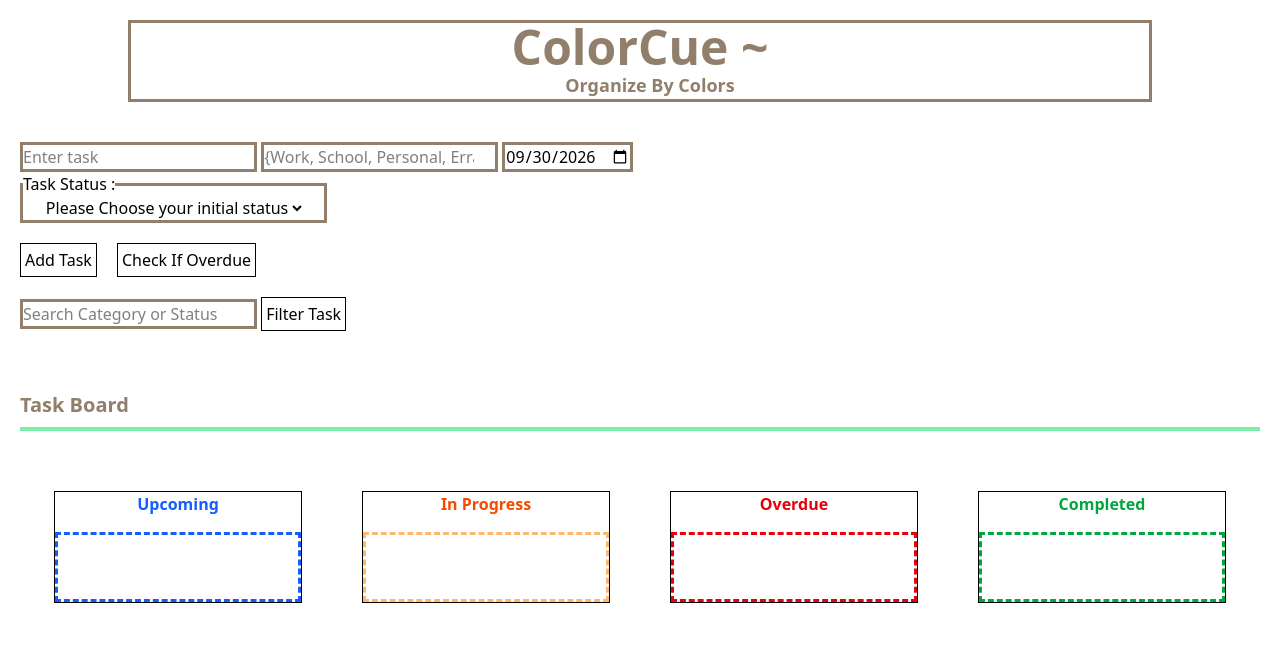
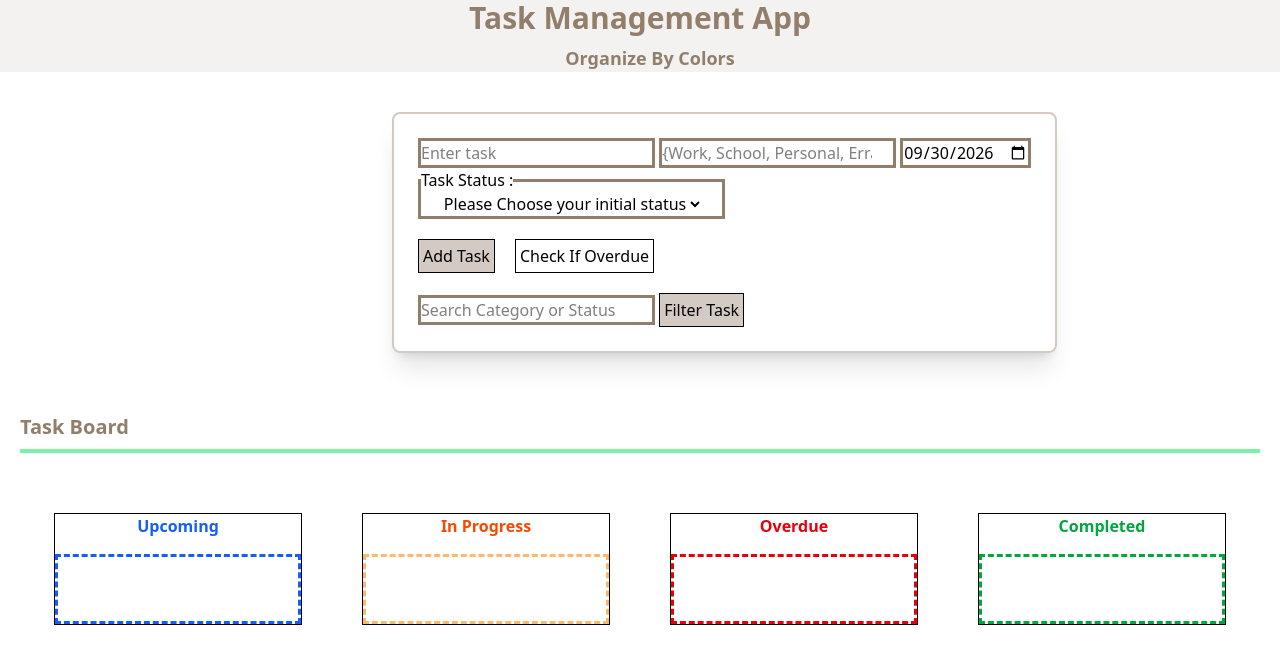
Before and after one commit to rhundal/ps-sba-4-task-management-app, a website: page index.html in a window 1280 px wide. Drawn offline with nearby package versions, Linux system fonts and the light colour scheme.

Commit message:
updated styling

```diff
--- a/index.html
+++ b/index.html
@@ -16,15 +16,17 @@
     <!--grid grid-rows-2-->
     <!-- <div class=""> -->
 
-    <header class="w-full mx-auto border-3 border-[#917f6b] max-w-5xl mt-5 mb-5 justify-center text-center">
-        <h1 class=" text-[#917f6b] font-bold text-5xl"> ColorCue ~ </h1>
-        <h2 class="ml-5 text-[#917f6b] font-semibold text-lg"> Organize By Colors </h2>
+    <header class="w-full mx-auto max-w-9xl mt-0 mb-5 justify-center text-center bg-[#f4f2f0]">
+        <h1 class=" text-[#917f6b] font-bold text-3xl"> Task Management App </h1>
+        <h2 class="ml-5 text-[#917f6b] font-semibold text-lg mt-2 mb-3"> Organize By Colors </h2>
     </header>
 
     <main class=" flex flex-col w-full md:inline-block justify-center md:justify-start p-5">
 
-        <section class="flex flex-col md:inline-block mb-10 md:mb-15"> <!--input Area-->
-            <input type="text" id="taskName" placeholder="Enter task" class="border-3 border-[#917f6b]" />
+        <section
+            class="flex flex-col md:inline-block mb-10 md:mb-15 border-2 border-[#d3cbc3] rounded-lg shadow-xl p-6 md:ml-[30%]">
+            <!--input Area-->
+            <input type=" text" id="taskName" placeholder="Enter task" class="border-3 border-[#917f6b]" />
             <input type="text" id="categoryName" list="categories" placeholder="{Work, School, Personal, Errands}"
                 class="border-3 border-[#917f6b]" />
             <datalist id="categories">
@@ -48,16 +50,15 @@
                 </select>
             </fieldset>
             <div class="flex flex-col md:flex-row gap-5 mt-5 mb-5">
-                <input class="border-1 border-grey-200 p-1" type="button" value="Add Task" id="addTask" />
+                <input class="border-1 border-grey-200 p-1 bg-[#d3cbc3]" type="button" value="Add Task" id="addTask" />
                 <input class="border-1 border-grey-200 p-1" type="button" value="Check If Overdue" id="checkOverdue" />
             </div>
             <div section="flex flex-col md:flex-row gap-5 mt-5"> <!-- filterSection -->
 
                 <input type="text" id="searchField" placeholder="Search Category or Status"
                     class="border-3 border-[#917f6b]" />
-                <input class="border-1 border-grey-200 p-1" type="button" value="Filter Task" id="filterTask" />
-
-
+                <input class="border-1 border-grey-200 p-1 bg-[#d3cbc3]" type="button" value="Filter Task"
+                    id="filterTask" />
             </div>
         </section>
 
```
Also changed, not shown: README.md, 1 other file.
